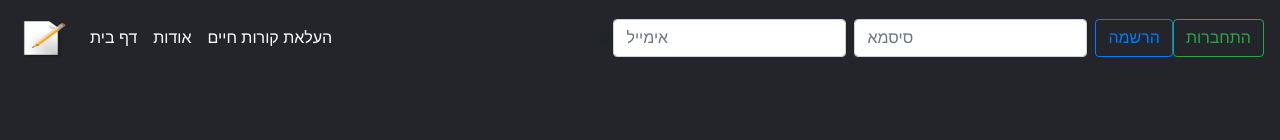
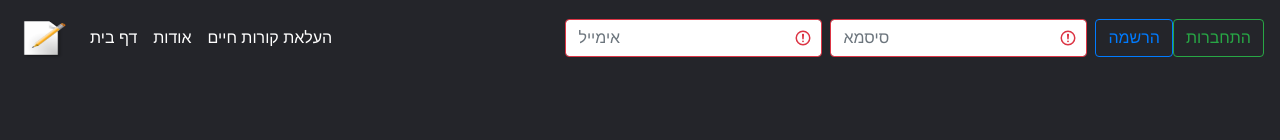
Before and after one commit to TomerPacific/resume-reviewer, a Vue app: page / in a window 1280 px wide. Shown: the top 140 px of the page. Built offline with nearby package versions, Linux system fonts and the light colour scheme; no server answers.

Commit message:
resume-reviewer changing validation of login form

```diff
--- a/src/components/AppNav.vue
+++ b/src/components/AppNav.vue
@@ -12,11 +12,10 @@
         <b-nav-item to="/file">{{ language === HEBREW_LANGUAGE ? 'העלאת קורות חיים' : 'Upload Resume' }}</b-nav-item>
       </b-navbar-nav>
 
-      <!-- Right aligned nav items -->
       <b-navbar-nav class="ml-auto">
-        <b-nav-form @submit="checkForm" action="" method="">
-          <i class="fas fa-user"></i><b-form-input class="mr-sm-2" :placeholder="language === HEBREW_LANGUAGE ? 'אימייל' : 'Email'" pattern="/^[a-zA-Z0-9.!#$%&'*+/=?^_`{|}~-]+@[a-zA-Z0-9-]+(?:\.[a-zA-Z0-9-]+)*$/" v-model="username"></b-form-input>
-          <b-form-input class="mr-sm-2" :placeholder="language === HEBREW_LANGUAGE ? 'סיסמא' : 'Password'" v-model="password"></b-form-input>
+        <b-nav-form action="" method="">
+          <b-form-input class="mr-sm-2" id="username" :state="checkForm" :placeholder="language === HEBREW_LANGUAGE ? 'אימייל' : 'Email'" pattern="/^[a-zA-Z0-9.!#$%&'*+/=?^_`{|}~-]+@[a-zA-Z0-9-]+(?:\.[a-zA-Z0-9-]+)*$/" v-model="username"></b-form-input>
+          <b-form-input class="mr-sm-2" id="password" :state="checkForm" :placeholder="language === HEBREW_LANGUAGE ? 'סיסמא' : 'Password'" v-model="password"></b-form-input>
           <b-button variant="outline-primary" class="my-2 my-sm-0" type="submit" :value="language === HEBREW_LANGUAGE ? 'הרשמה' : 'Sign Up'" id="signin_btn" @click="signin">{{ language === HEBREW_LANGUAGE ? 'הרשמה' : 'Sign Up' }}</b-button>
           <b-button variant="outline-success" class="my-2 my-sm-0" type="submit" :value="language === HEBREW_LANGUAGE ? 'התחברות' : 'Log In'" id="login_btn" @click="login">{{ language === HEBREW_LANGUAGE ? 'התחברות' : 'Log In' }} </b-button>
 
@@ -54,27 +53,6 @@ export default {
         that.password = '';
       });
     },
-    checkForm: function(e) {
-
-      let usernameInput = document.getElementById("username");
-      let passwordInput = document.getElementById("password");
-
-      usernameInput.classList.remove("missing_input");
-      passwordInput.classList.remove("missing_input");
-
-      if (this.username && this.password) {
-        return true;
-      }
-
-      if (!this.username) {
-        usernameInput.classList.add("missing_input");
-      }
-      if (!this.password) {
-         passwordInput.classList.add("missing_input");
-      }
-
-      e.preventDefault();
-    },
     signin: function() {
       let that = this;
       firebase.auth().createUserWithEmailAndPassword(this.username, this.password)
@@ -103,6 +81,13 @@ export default {
     language() {
       return this.$store.getters.getLanguage;
     },
+    checkForm() {
+
+      if (this.username && this.password) {
+        return true;
+      }
+       return false;
+    }
   }
 }
 
@@ -137,6 +122,9 @@ export default {
   transition: all 0.3s ease 0s;
 }
 
+  .missing_input {
+    border: 2px solid red;
+  }
 
 
 </style>
```
